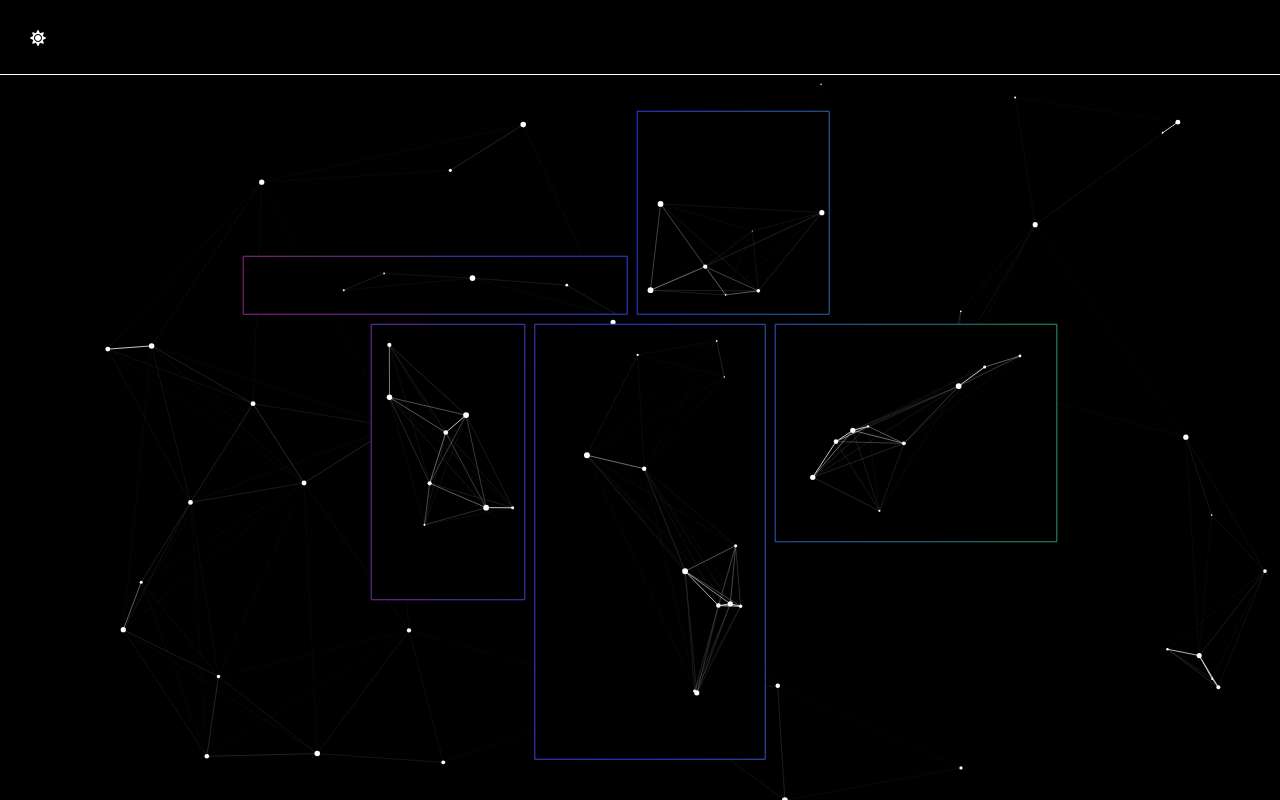
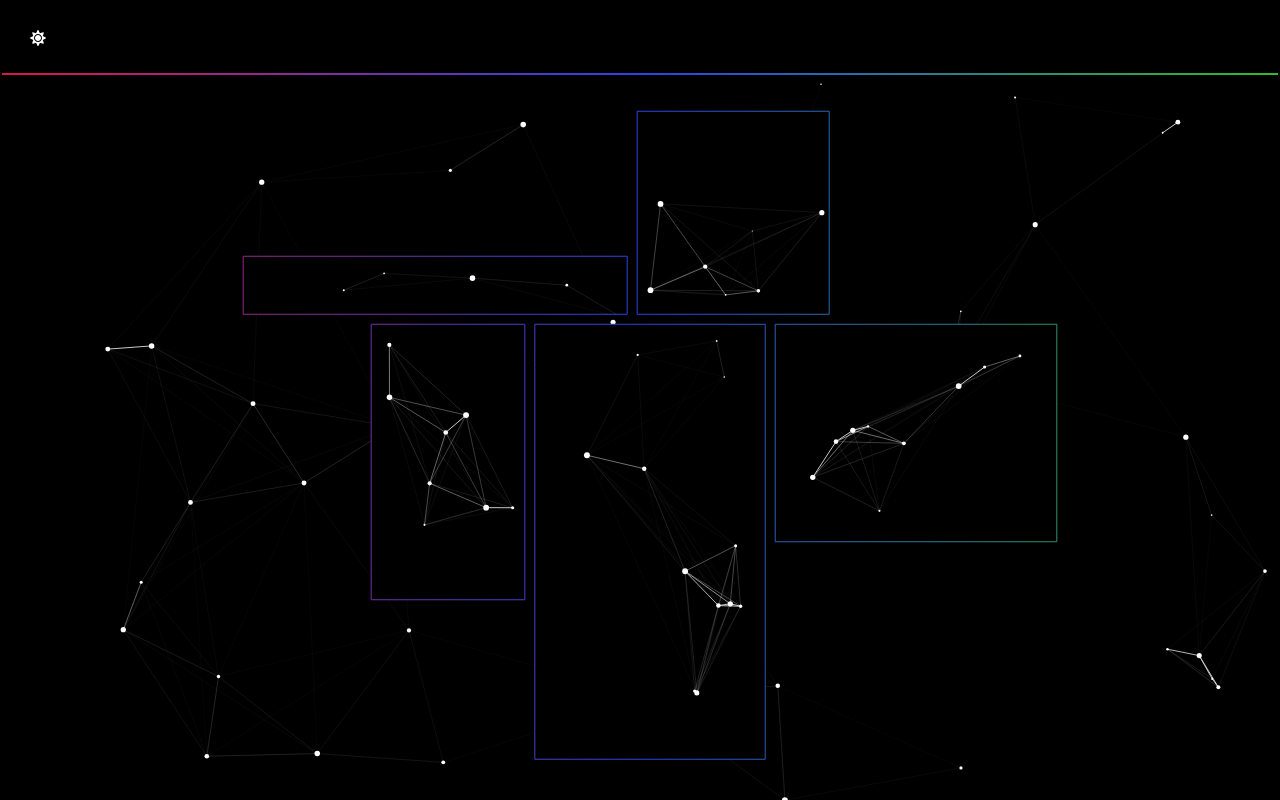
Before and after one commit to evaplaysviolin/evaplaysviolin.github.io, a Vue app: page /#/ in a window 1280 px wide. Built offline with nearby package versions, Linux system fonts and the light colour scheme.

Commit message:
Change color of header dividing line (switch day and night mode)

```diff
--- a/src/components/Header.vue
+++ b/src/components/Header.vue
@@ -29,21 +29,36 @@ export default {
   top: 0;
   // border-bottom: 2px solid rgba(0, 0, 0, 0.1);
   // background-color: rgba(0, 0, 0, 0.1);
-  // Fallback style for border-image
-  border-bottom: 1px solid rgba(0, 0, 0, 0.1);
+
+  // // Fallback style for border-image
+  // border-bottom: 2px solid rgba(0, 0, 0, 0.1);
+  // // border-style: solid;
+  // border-image: linear-gradient(
+  //   90deg,
+  //   $gradient-red,
+  //   $gradient-blue,
+  //   $gradient-green
+  //   ) 0 0 100% 0 / 2px;
+
+  border-image: none;
+  border-bottom: 2px solid rgb(100, 100, 100);
+}
+  body.nightmode #header-container {
+    // border-bottom: 2px solid rgba(255, 255, 255, 0.1);
+    // background-color: rgba(255, 255, 255, 0.1);
+
+    // border-image: none;
+    // border-bottom: 2px solid white;
+
+    // Fallback style for border-image
+  border-bottom: 2px solid white;
   // border-style: solid;
   border-image: linear-gradient(
     90deg,
     $gradient-red,
     $gradient-blue,
     $gradient-green
-    ) 0 0 100% 0 / 1px;
-}
-  body.nightmode #header-container {
-    // border-bottom: 2px solid rgba(255, 255, 255, 0.1);
-    // background-color: rgba(255, 255, 255, 0.1);
-    border-image: none;
-    border-bottom: 1px solid white;
+    ) 0 0 100% 0 / 2px;
   }
 
 </style>
```
